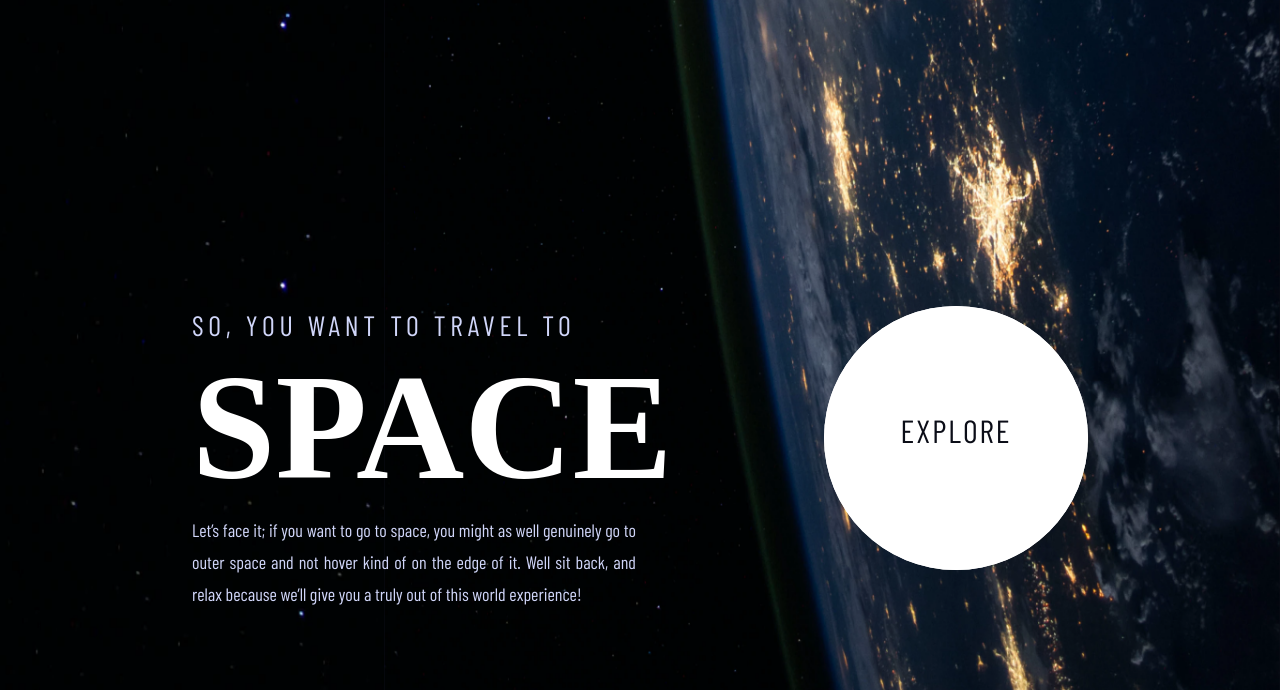
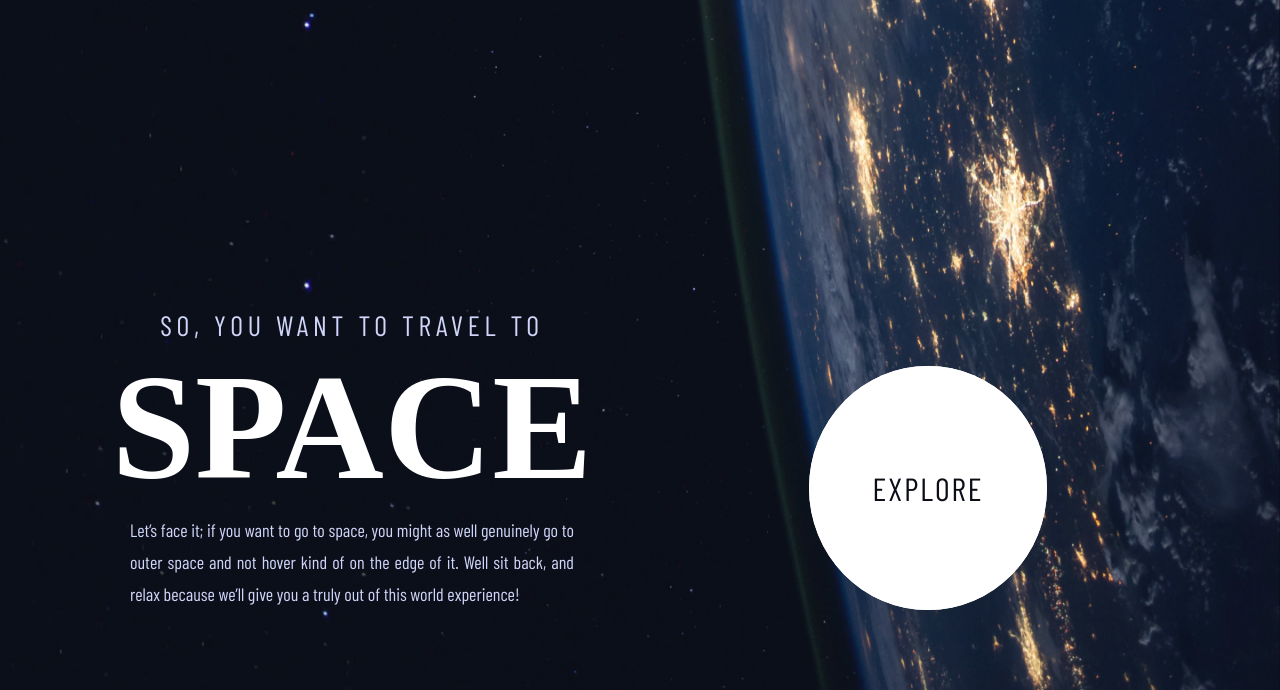
Before and after one commit to EmemEdimo/space-adventure, a website: page index.html in a window 1280 px wide. Shown: the part 110-800 px from the top of the page. Drawn offline with nearby package versions, Linux system fonts and the light colour scheme; a web font is replaced by a local one.

Commit message:
Refactored the home page layout

```diff
--- a/index.html
+++ b/index.html
@@ -6,12 +6,10 @@
     <meta name="viewport" content="width=device-width, initial-scale=1.0">
     <!-- <link rel="stylesheet" href="dist/css/main.css"> -->
     <link rel="stylesheet" href="styles/main.css">
-    <title>Welcome Home | SPACE ADVENTURE</title>
+    <title>SPACE ADVENTURE | Welcome Home </title>
 </head>
 <body>
     <header id="home">
-        <div class="header__wrap-left"></div>
-        <div class="header__wrap-right"></div>
         <div class="navbar">
             <div class="logo"><img src="./images/Home-icon.png" alt="logo"></div>
             <div class="line"></div>
@@ -25,6 +23,8 @@
             </ol>
         </nav>
         </div>
+        <main class="u-content__wrap">
+
             <div class="header_content">
 
                 <h5 class="heading-5">SO, YOU WANT TO TRAVEL TO</h5>
@@ -36,6 +36,7 @@
             <div class="header__btn">
                     <a href="#" class="landing-btn">EXPLORE</a>
                 </div>
+        </main>
     </header>
 </body>
 </html>
--- a/scss/_crew.scss
+++ b/scss/_crew.scss
@@ -50,6 +50,7 @@
             font-weight: 400;
             font-size: 1.8rem;
             line-height: 32px;
+            text-align: justify;
             color: $color-secondary;
             margin-top: 1rem;
         }
--- a/scss/_home.scss
+++ b/scss/_home.scss
@@ -3,31 +3,23 @@ header {
     width: 100vw;
     position: relative;
     display: flex;
-    background-color: $color-tetiary;
-    position: relative;
+    justify-content: center;
+    align-items: center;
+    background: url(../images/Home-image.jpg) no-repeat center center/cover;
 
 
-    .header__wrap-left {
-        width: 30vw;
-        height: 100%;
-        // border: 1px solid black;
-        background: url(../images/Home-image1.png) no-repeat center center/cover;
+    .u-content__wrap {
+        justify-content: space-around;
+        align-items: center;
     }
 
-    .header__wrap-right {
-        width: 70vw;
-        height: 100%;
-        // border: 1px solid red;
-        background: url(../images/Home-image2.png) no-repeat center center/cover;
-    }
-
-
-
     .header_content {
-        position: absolute;
-        left: 15%;
-        bottom: 10%;
-        height: fit-content;
+        display: flex;
+        flex-direction: column;
+        justify-content: flex-end;
+        align-items: center;
+        text-align: left;
+        height: 80%;
         width: 50%;
 
         h5 {
@@ -38,7 +30,6 @@ header {
             width: 44.4rem;
             font-size: 1.8rem;
             line-height: 3.2rem;
-            // word-spacing: 4.75;
             color: #d0d6f9;
             text-align: justify;
 
@@ -46,24 +37,24 @@ header {
     }
 
     .header__btn {
-        position: absolute;
-        bottom: 15%;
-        right: 15%;
-        text-align: center;
+        width: 50%;
+        height: 80%;
+        display: flex;
+        justify-content: center;
+        align-items: flex-end;
 
 
 
         .landing-btn:link,
         .landing-btn:visited {
             display: inline-block;
-            height: 26.4rem;
-            width: 26.4rem;
             color: rgba(11, 13, 23, 1);
-            font-size: 3.2rem;
+            font-size: 2.5vw;
             line-height: 3.667rem;
             letter-spacing: 0.2rem;
             text-decoration: none;
-            padding: 40% 23%;
+            text-align: center;
+            padding: 18% 11%;
             background-color: $color-primary;
             border-radius: 50%;
             position: relative;
--- a/scss/_technology.scss
+++ b/scss/_technology.scss
@@ -2,6 +2,16 @@
     height: 100vh;
     width: 100vw;
     color: $color-primary;
+
+    .container {
+        background: url(../images/tech-bg.jpg);
+    }
+
+    // .slider {
+    //     transform: translateX(-100%);
+    //     transition: transform 0.7s ease-in-out;
+    // }
+
 
     .u-content__wrap {
         justify-content: space-between;
@@ -9,9 +19,6 @@
         padding: 10rem 0;
     }
 
-    .container {
-        background: url(../images/tech-bg.jpg);
-    }
 
 
     .content__wrap-text {
@@ -59,6 +66,7 @@
                         border: 1px solid rgba(255, 255, 255, 0.25);
                         background: transparent;
 
+
                         &:hover {
                             border: 1px solid rgba(255, 255, 255);
                         }
@@ -68,7 +76,6 @@
                     .active {
                         background-color: $color-primary;
                         color: $color-tetiary;
-
                     }
                 }
 
@@ -86,6 +93,7 @@
                     letter-spacing: 0.27rem;
                     color: $color-secondary;
                     width: 44.2rem;
+                    text-align: justify;
                 }
 
                 h3 {
```
Also changed, not shown: tech.html (+2 -2 lines), images/Home-image.jpg (added), images/Home-image1.png (deleted), images/Home-image2.png (deleted), styles/main.css, styles/technology.css (deleted), 2 other files. Lines whose indentation alone changed are shown as unchanged.
